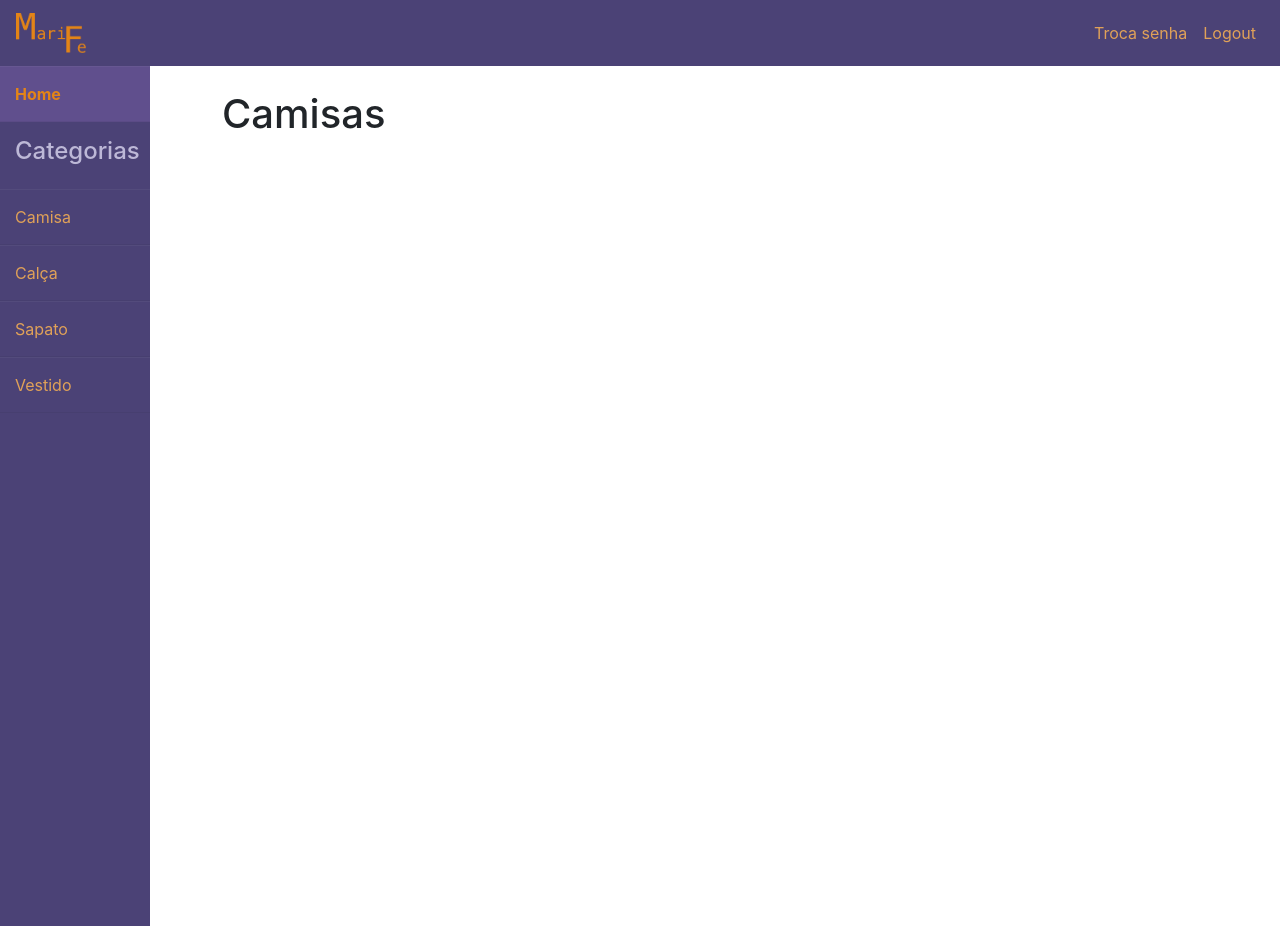
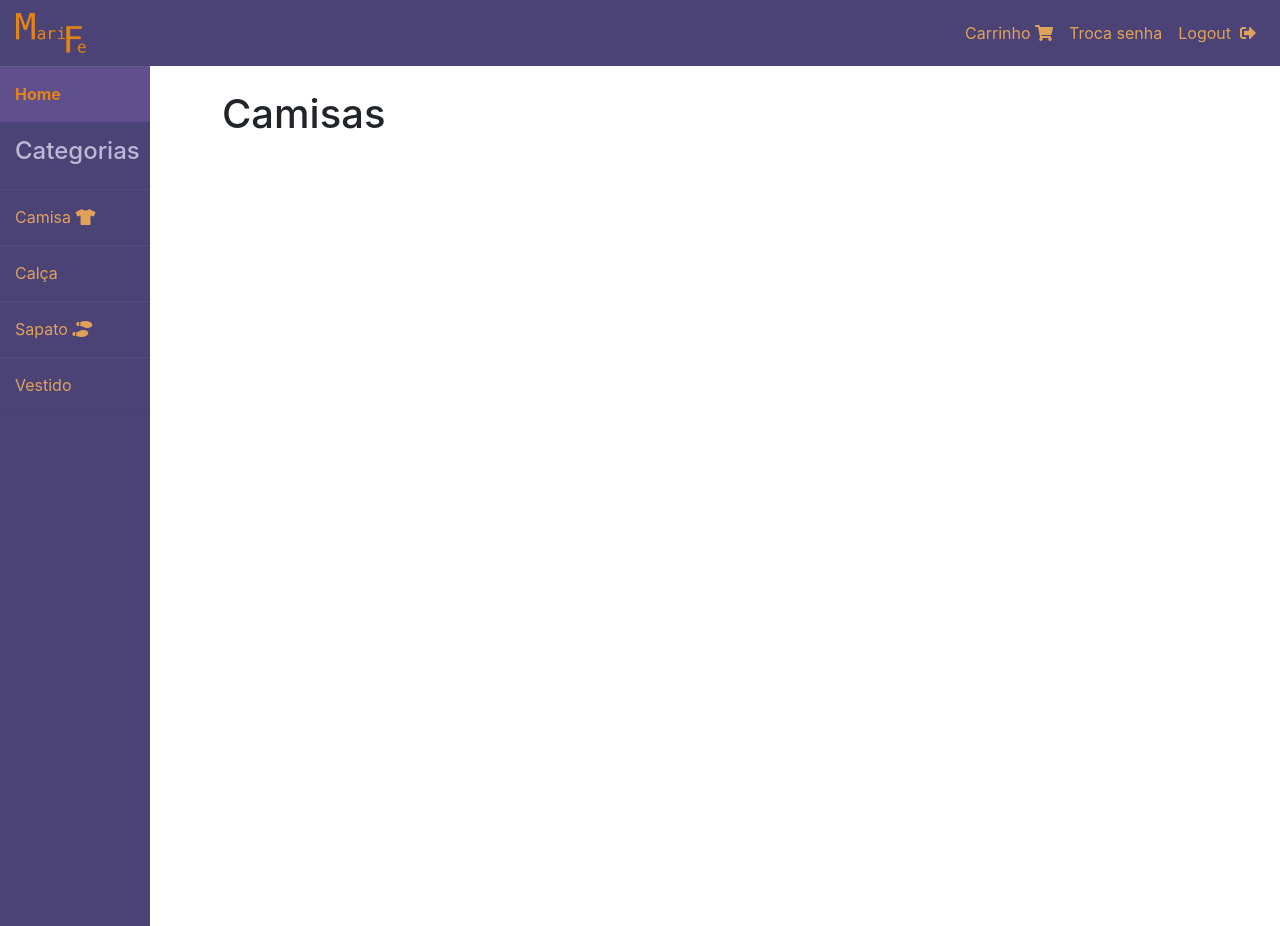
Before and after one commit to fefeacastro/Trabalho-02---INF1407, a Django app: page /camisa/ in a window 1280 px wide; the page is wider, and only the part inside the window is pictured. Run offline with Django 3.2, Linux system fonts and the light colour scheme; the visitor is signed in with stand-in values (Sample User, id 1); data that the repository does not hold is empty; some libraries are stand-ins or nearby versions.

Commit message:
inicio do desenvolvimento do carrinho

```diff
--- a/LojaMariFe/project/templates/LojaMariFe/base.html
+++ b/LojaMariFe/project/templates/LojaMariFe/base.html
@@ -8,6 +8,7 @@
         <link rel="stylesheet" href="https://cdn.jsdelivr.net/npm/bootstrap@4.5.3/dist/css/bootstrap.min.css" integrity="sha384-TX8t27EcRE3e/ihU7zmQxVncDAy5uIKz4rEkgIXeMed4M0jlfIDPvg6uqKI2xXr2" crossorigin="anonymous">
         <script src="https://code.jquery.com/jquery-3.5.1.slim.min.js" integrity="sha384-DfXdz2htPH0lsSSs5nCTpuj/zy4C+OGpamoFVy38MVBnE+IbbVYUew+OrCXaRkfj" crossorigin="anonymous"></script>
         <script src="https://cdn.jsdelivr.net/npm/bootstrap@4.5.3/dist/js/bootstrap.bundle.min.js" integrity="sha384-ho+j7jyWK8fNQe+A12Hb8AhRq26LrZ/JpcUGGOn+Y7RsweNrtN/tE3MoK7ZeZDyx" crossorigin="anonymous"></script>
+        <link rel="stylesheet" href="https://use.fontawesome.com/releases/v5.14.0/css/all.css" integrity="sha384-HzLeBuhoNPvSl5KYnjx0BT+WB0QEEqLprO+NBkkk5gbc67FTaL7XIGa2w1L0Xbgc" crossorigin="anonymous">
     </head>
     <body>
         <nav class="navbar navbar-expand-lg navbar-light nav-bar-bg sticky-top">
@@ -18,10 +19,13 @@
                 <ul class="navbar-nav ml-auto">
                     {% if user.is_authenticated %}
                         <li class="nav-item">
+                            <a class="nav-link" href="{% url 'carrinho' %}">Carrinho <i class="fas fa-shopping-cart"></i></a>
+                        </li>
+                        <li class="nav-item">
                             <a class="nav-link" href="{% url 'password_change' %}">Troca senha</a>
                         </li>
                         <li class="nav-item active">
-                            <a class="nav-link" href="{% url 'logout'%}">Logout</a>
+                            <a class="nav-link" href="{% url 'logout'%}">Logout &nbsp;<i class="fas fa-sign-out-alt"></i></a>
                         </li>
                     {% else %}
                         <li class="nav-item">
@@ -40,9 +44,9 @@
                     <ul>
                         <li class="active"><a href="{% url 'homepage' %}">Home</a></li>
                         <h4>Categorias</h4>
-                        <li><a href="{% url 'camisa' %}">Camisa</a></li>
+                        <li><a href="{% url 'camisa' %}">Camisa <i class="fas fa-tshirt"></i></a></li>
                         <li><a href="{% url 'calca' %}">Calça</a></li>
-                        <li><a href="{% url 'sapato' %}">Sapato</a></li>
+                        <li><a href="{% url 'sapato' %}">Sapato <i class="fas fa-shoe-prints"></i></a></li>
                         <li><a href="{% url 'vestido' %}">Vestido</a></li>
                     </ul>
                 </div>
--- a/LojaMariFe/project/templates/LojaMariFe/camisa.html
+++ b/LojaMariFe/project/templates/LojaMariFe/camisa.html
@@ -1,6 +1,6 @@
 {% extends 'LojaMariFe/base.html' %}
 
-{% block title %}camisa{% endblock %}
+{% block title %}Camisa{% endblock %}
 
 {% block content %}
     <div class="container">
@@ -14,7 +14,10 @@
                     <p class="price">R${{camisa.preco}}</p>
                     <p class="stock">{{camisa.quantidade}} em estoque.</p>
                     <p>{{camisa.descricao}}</p>
-                    <p><button>Adicionar ao carrinho</button></p>
+                    <form method="POST">
+                        {% csrf_token %}
+                        <p><button name='id' value="{{ camisa.pk }}">Adicionar ao carrinho</button></p>
+                    </form>
                 </div>
             {% endfor %}
         </div>
--- a/LojaMariFe/project/views.py
+++ b/LojaMariFe/project/views.py
@@ -5,6 +5,14 @@ from .models import Produto
 
 # Create your views here.
 def homepage(request):
+    request.session.set_test_cookie()
+    if request.session.test_cookie_worked():
+        #cookie habilitado
+        request.session.delete_test_cookie()
+        request.session['carrinho'] = []
+    else:
+        return render(request, 'LojaMariFe/semCookies.html', context=None)
+
     return render(request, 'LojaMariFe/homepage.html', context=None)
 
 
@@ -25,7 +33,13 @@ def register(request):
 
 @login_required
 def carrinho(request):
-    return render(request, 'LojaMariFe/carrinho.html', context=None)
+    produtos = []
+    for i in request.session.get('carrinho', None):
+        produtos.append(Produto.objects.filter(categoria = 'Camisa', pk=i))
+
+    context = {'produtos': produtos, }
+
+    return render(request, 'LojaMariFe/carrinho.html', context=context)
 
 
 def camisa(request):
@@ -38,6 +52,13 @@ def camisa(request):
         'camisas':camisas,
     }
 
+    if request.POST:
+        carrinho = request.session.get('carrinho', None)
+        if not carrinho:
+            carrinho = []
+        carrinho.append(request.POST.get('id'))
+        request.session['carrinho'] = carrinho
+
     return render(request, 'LojaMariFe/camisa.html', context=context)
 
 
@@ -46,11 +67,13 @@ def calca(request):
     context = {'calcas':calcas,}
     return render(request, 'LojaMariFe/calca.html', context=context)
 
+
 def sapato(request):
     sapatos = Produto.objects.filter(categoria = 'Sapato')
     context = {'sapatos':sapatos,}
     return render(request, 'LojaMariFe/sapato.html', context=context)
 
+
 def vestido(request):
     vestidos = Produto.objects.filter(categoria = 'Vestido')
     context = {'vestidos':vestidos,}
```
Also changed, not shown: LojaMariFe/project/templates/LojaMariFe/carrinho.html (+10 -1 lines), LojaMariFe/project/templates/LojaMariFe/semCookies.html (added, +7 -0 lines).
